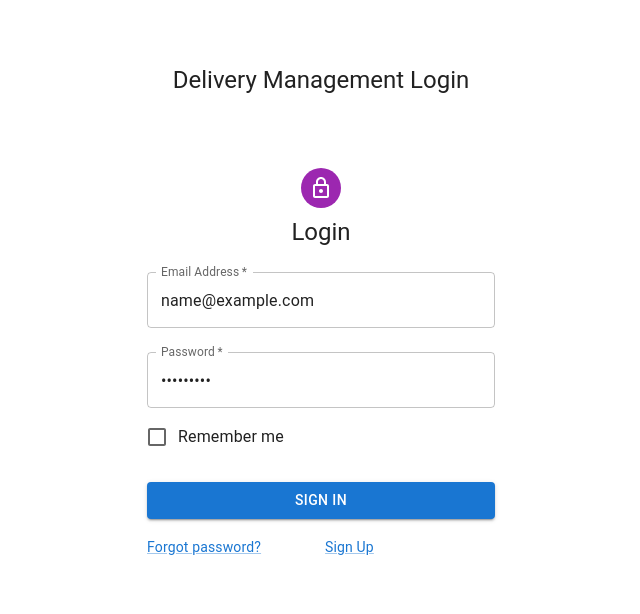
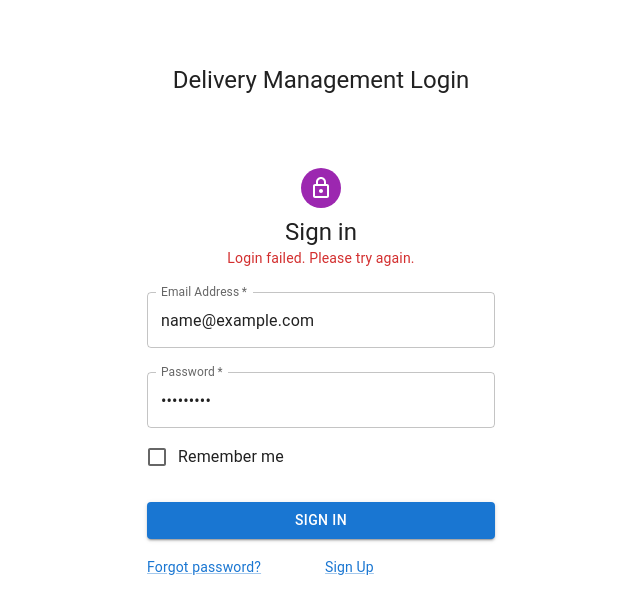
Before and after one commit to Jidanur/delivery-manager, a React (Vite) app in the folder frontend/: page / in a window 1280 px wide. Both pictures are taken after typing "name@example.com", "Sample123" into the empty fields and a click on the button "SIGN IN". Shown: the top 614 px of the page, without its empty margins (319-959 px from the left). Built offline with nearby package versions, Linux system fonts and the light colour scheme.

Commit message:
changed login

```diff
--- a/frontend/src/components/Login.tsx
+++ b/frontend/src/components/Login.tsx
@@ -16,12 +16,39 @@ import LockOutlinedIcon from "@mui/icons-material/LockOutlined";
 function Login() {
   const [email, setEmail] = useState("");
   const [password, setPassword] = useState("");
+  const [error, setError] = useState("");
 
-  const handleSubmit = (e: React.FormEvent) => {
+  const handleSubmit = async (e: React.FormEvent) => {
     e.preventDefault();
-    //TODO: Handle login logic here
-    console.log("Email:", email);
-    console.log("Password:", password);
+    setError("");
+
+    // Validate form data
+    if (!email || !password) {
+      setError("Please fill in all fields");
+      return;
+    }
+
+    //TODO: Add the correct api address
+    try {
+      const response = await fetch("", {
+        method: "POST",
+        headers: {
+          "Content-Type": "application/json",
+        },
+        body: JSON.stringify({ email, password }),
+      });
+
+      if (!response.ok) {
+        throw new Error("Login failed");
+      }
+
+      const data = await response.json();
+      console.log("Login successful:", data);
+      //TODO: Handle successful login (e.g., save token, redirect)
+    } catch (error) {
+      console.error("Error:", error);
+      setError("Login failed. Please try again.");
+    }
   };
 
   return (
@@ -38,8 +65,13 @@ function Login() {
           <LockOutlinedIcon />
         </Avatar>
         <Typography component="h1" variant="h5">
-          {"Login"}
+          Sign in
         </Typography>
+        {error && (
+          <Typography color="error" variant="body2">
+            {error}
+          </Typography>
+        )}
         <Box component="form" onSubmit={handleSubmit} noValidate sx={{ mt: 1 }}>
           <TextField
             margin="normal"
@@ -75,12 +107,12 @@ function Login() {
             variant="contained"
             sx={{ mt: 3, mb: 2 }}
           >
-            {"Sign In"}
+            Sign In
           </Button>
           <Grid2 container spacing={8}>
             <Grid2>
               <Link href="#" variant="body2">
-                {"Forgot password?"}
+                Forgot password?
               </Link>
             </Grid2>
             <Grid2>
```
